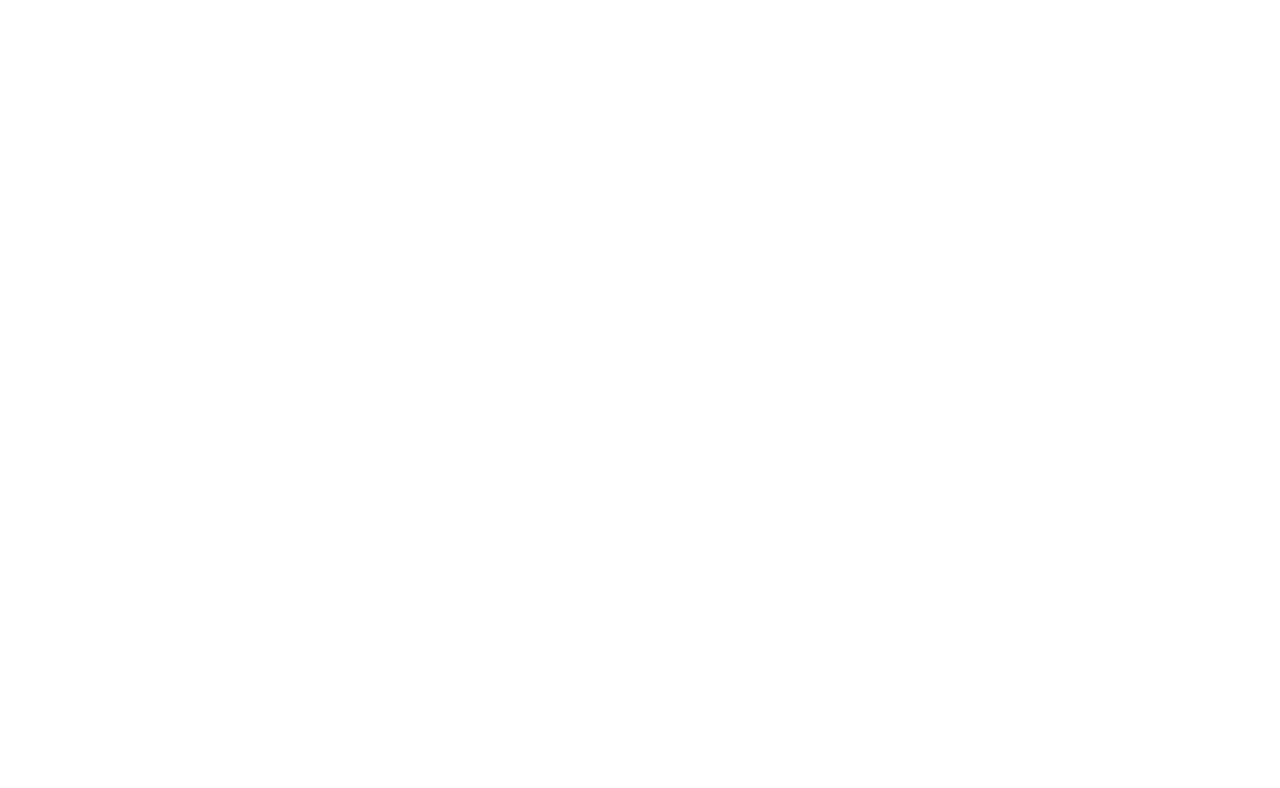
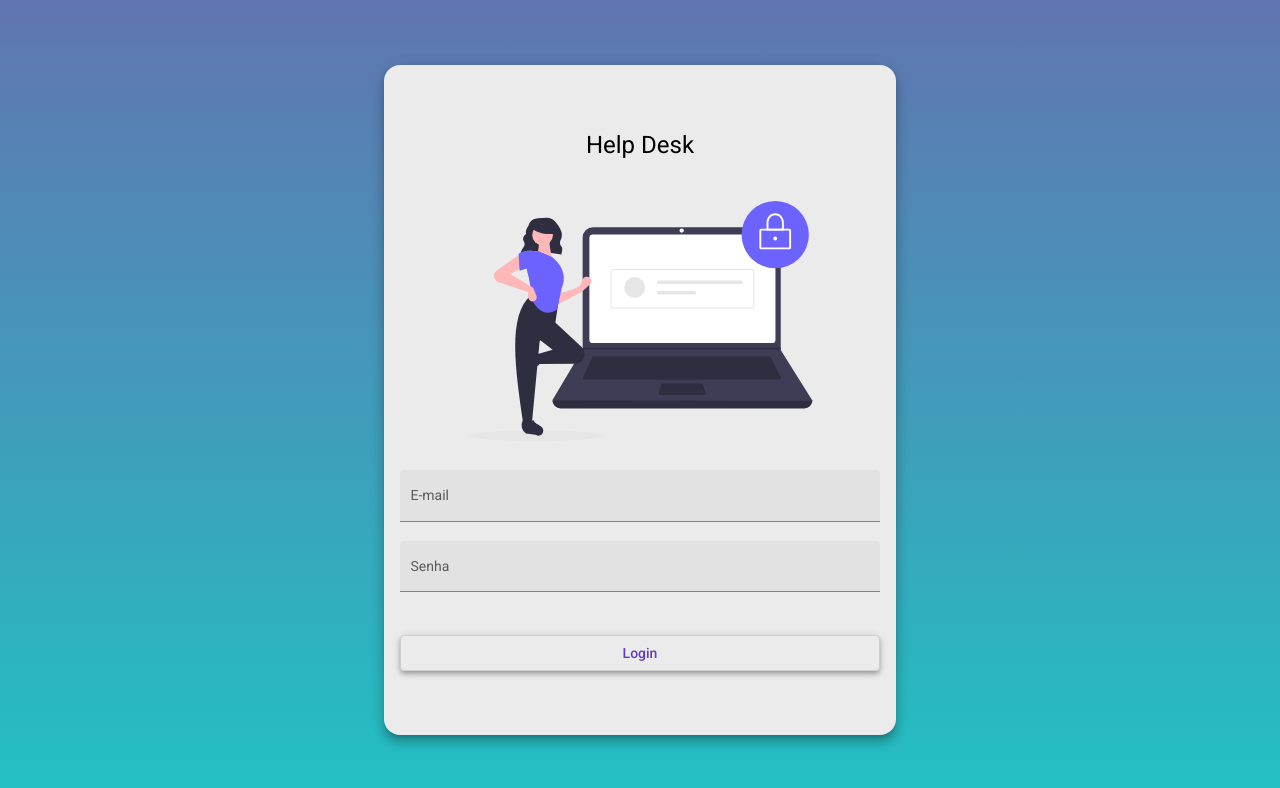
Before and after one commit to v-andrade-dev/helpdesk-frontend, an Angular app: page /login in a window 1280 px wide. Before the commit this address led to /. Shown: the top 788 px of the page. Built offline with nearby package versions, Linux system fonts and the light colour scheme.

Commit message:
criação do component login, html/css e rota

```diff
--- a/src/app/app-routing.module.ts
+++ b/src/app/app-routing.module.ts
@@ -1,6 +1,7 @@
 import { NgModule } from '@angular/core';
 import { RouterModule, Routes } from '@angular/router';
 import { HomeComponent } from './components/home/home.component';
+import { LoginComponent } from './components/login/login.component';
 import { NavComponent } from './components/nav/nav.component';
 import { TechnicianListComponent } from './components/technician/technician-list/technician-list.component';
 
@@ -11,7 +12,9 @@
       {path: 'technician', component: TechnicianListComponent}
     ]
   },
-
+  {
+    path:'login', component: LoginComponent
+  }
 ];
 
 @NgModule({
--- a/src/app/app.module.ts
+++ b/src/app/app.module.ts
@@ -32,6 +32,7 @@
 import { HomeComponent } from './components/home/home.component';
 import { HeaderComponent } from './components/header/header.component';
 import { TechnicianListComponent } from './components/technician/technician-list/technician-list.component';
+import { LoginComponent } from './components/login/login.component';
 
 @NgModule({
   declarations: [
@@ -39,7 +40,8 @@
     NavComponent,
     HomeComponent,
     HeaderComponent,
-    TechnicianListComponent
+    TechnicianListComponent,
+    LoginComponent
   ],
   imports: [
     BrowserModule,
--- /dev/null
+++ b/src/app/components/login/login.component.css
@@ -0,0 +1,34 @@
+.container{
+    height: 100%;
+    background: linear-gradient(0deg, rgba(34,193,195,1) 0%, rgba(97,117,177,1) 100%);
+    display: flex;
+    align-items: center;
+    justify-content: center;
+}
+
+.form{
+    width: 30rem;
+    margin: auto;
+    background-color: rgb(235, 235, 235);
+    padding: 4rem 1rem;
+    border-radius: 1rem;
+}
+
+h1{
+    width: 100%;
+    text-align: center;
+}
+
+form img{
+    height: 15rem;
+    width: 100%;
+    margin: 1.5rem auto;
+}
+
+.full-width{
+    width: 100%;
+}
+
+form button{
+    margin-top: 1.5rem;
+}
--- /dev/null
+++ b/src/app/components/login/login.component.html
@@ -0,0 +1,18 @@
+<div class="container">
+    <form class="form mat-elevation-z8">
+        <h1>Help Desk</h1>
+        <img src="assets/img/login-image.svg" alt="imagem notebook helpdesk">
+        <mat-form-field class="full-width" appearance="fill">
+          <mat-label>E-mail</mat-label>
+          <input matInput placeholder="Ex. a***@mail.com">
+        </mat-form-field>
+
+        <mat-form-field class="full-width" appearance="fill">
+          <mat-label>Senha</mat-label>
+          <input type="password" matInput placeholder="Ex. 123">
+        </mat-form-field>
+
+        <button class="full-width mat-elevation-z4" mat-stroked-button color="primary">Login</button>
+    </form>
+
+</div>
--- /dev/null
+++ b/src/app/components/login/login.component.ts
@@ -0,0 +1,15 @@
+import { Component, OnInit } from '@angular/core';
+
+@Component({
+  selector: 'app-login',
+  templateUrl: './login.component.html',
+  styleUrls: ['./login.component.css']
+})
+export class LoginComponent implements OnInit {
+
+  constructor() { }
+
+  ngOnInit(): void {
+  }
+
+}
```
